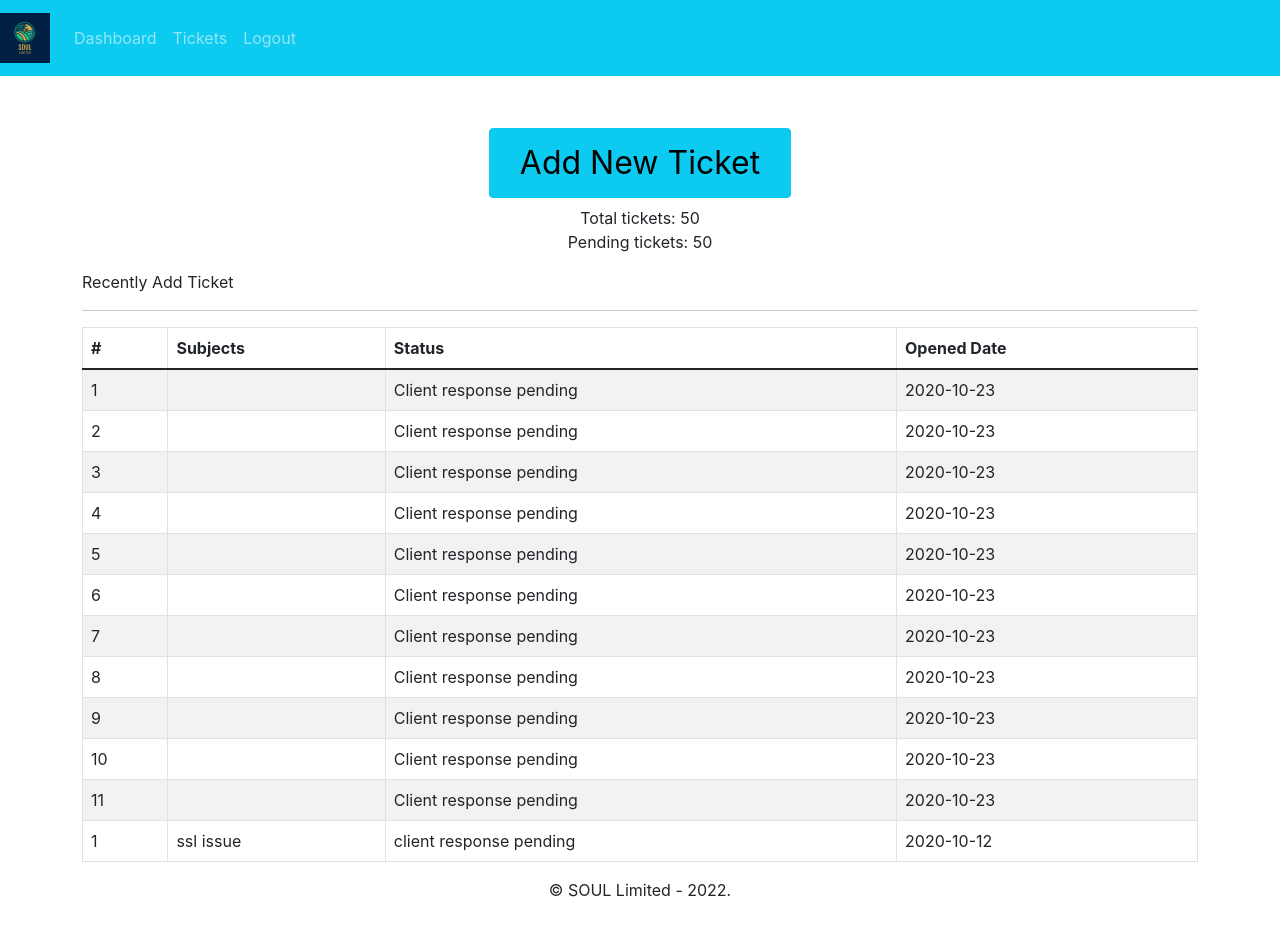
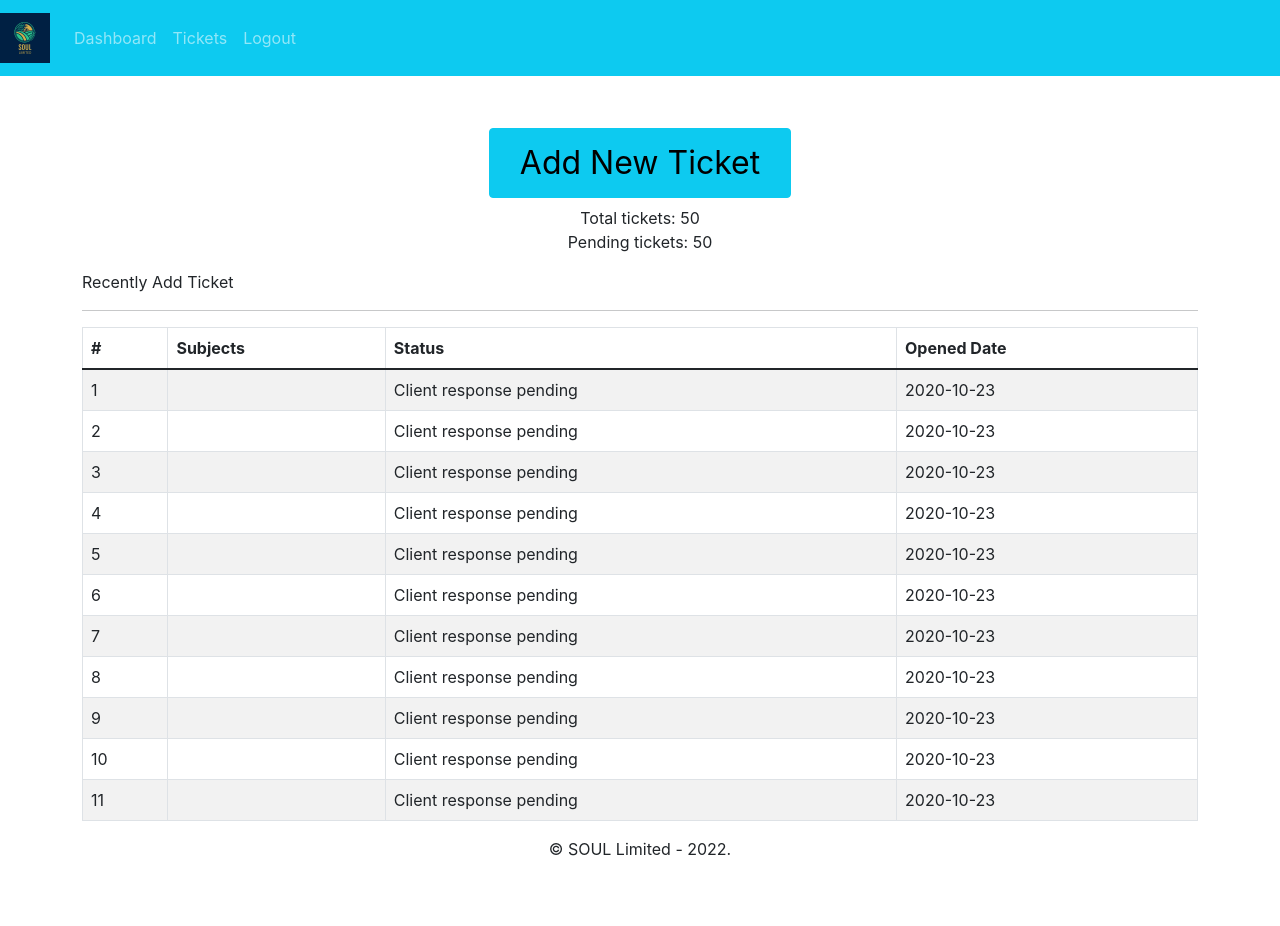
Before and after one commit to subhodeepGit/crm-frontend, a React (Create React App) app: page / in a window 1280 px wide. After the commit the page ends 885 px from the top, so only its background shows below. Built offline with nearby package versions, Linux system fonts and the light colour scheme; the HTML template or start-up script is replaced by a standard one.

Commit message:
dashboard page added

```diff
--- a/src/components/ticket-table/TicketTable.comp.js
+++ b/src/components/ticket-table/TicketTable.comp.js
@@ -13,21 +13,19 @@ export const TicketTable = ({tickets}) => {
             </tr>
         </thead>
         <tbody>
-            {tickets.length && tickets.map((row)=> (
+            {tickets.length ? tickets.map((row)=> (
                     <tr key={row.id}>
                         <td>{row.id}</td>
                         <td>{row.subject}</td>
                         <td>{row.status}</td>
                         <td>{row.addedAt}</td>
                     </tr>
-                ))}
-
-            <tr>
-                <td>1</td>
-                <td>ssl issue</td>
-                <td>client response pending</td>
-                <td>2020-10-12</td>
-            </tr>
+                )) : (
+                <tr>
+                    <td colSpan="4" className="text-center">No ticket to show</td>
+                </tr>
+                )
+            }
         </tbody>
     </Table>
   );
```
